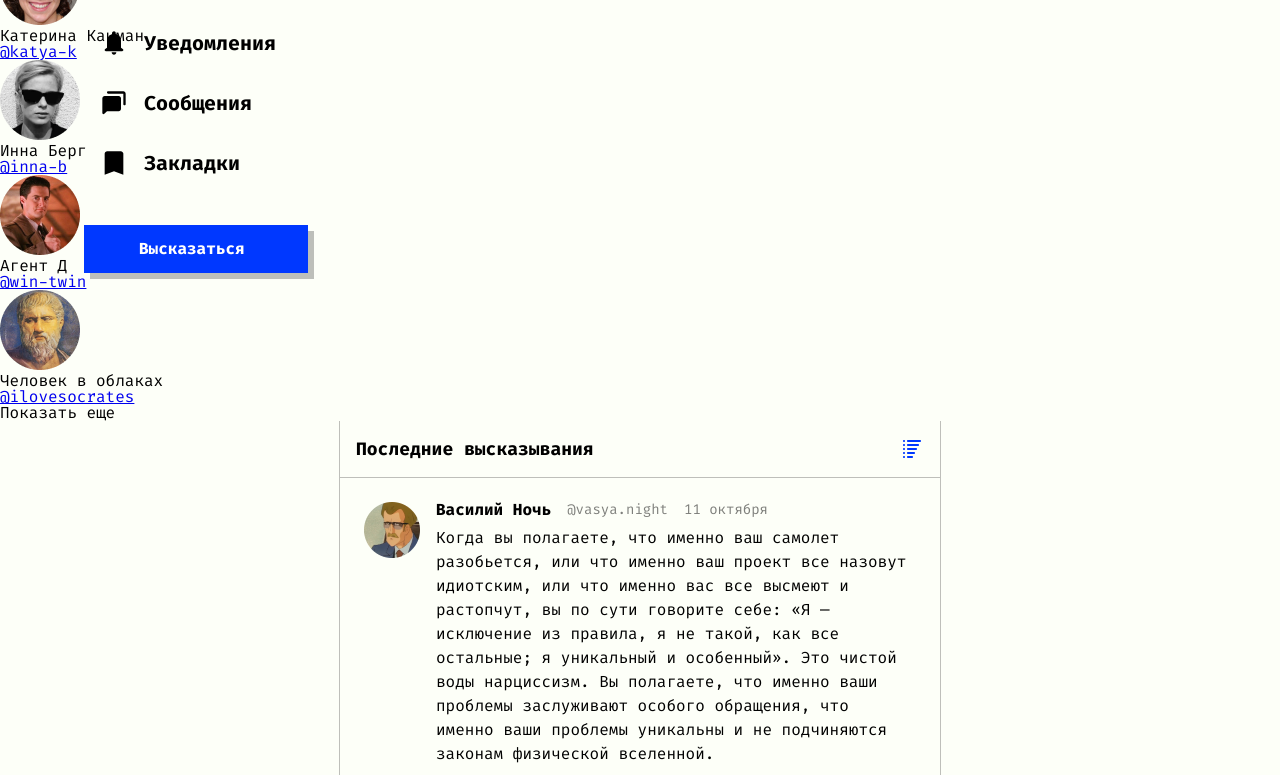
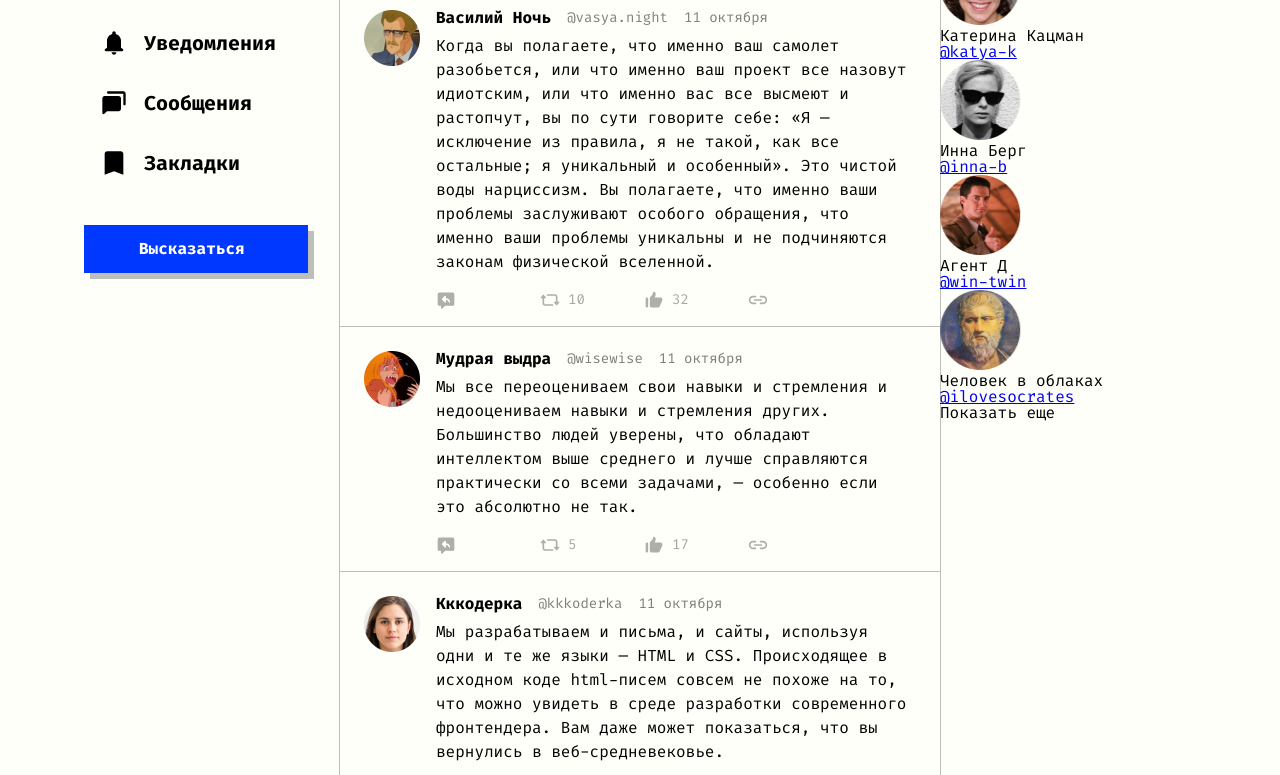
Before and after one commit to evgeny-matveev/hse-19__twiclone, a plain HTML site: page index.html in a window 1280 px wide. Shown: the part 71-846 px from the top of the page. Drawn offline with Linux system fonts and the light colour scheme.

Commit message:
Спозиционировали сайдбар

```diff
--- a/styles/main.css
+++ b/styles/main.css
@@ -143,7 +143,11 @@ nav {
   filter: brightness(1.25);
 }
 
-
+aside {
+  position: absolute;
+  right: calc((100vw - 600px) / 2);
+  transform: translateX(100%);
+}
 
 
 /* EOF */
```
